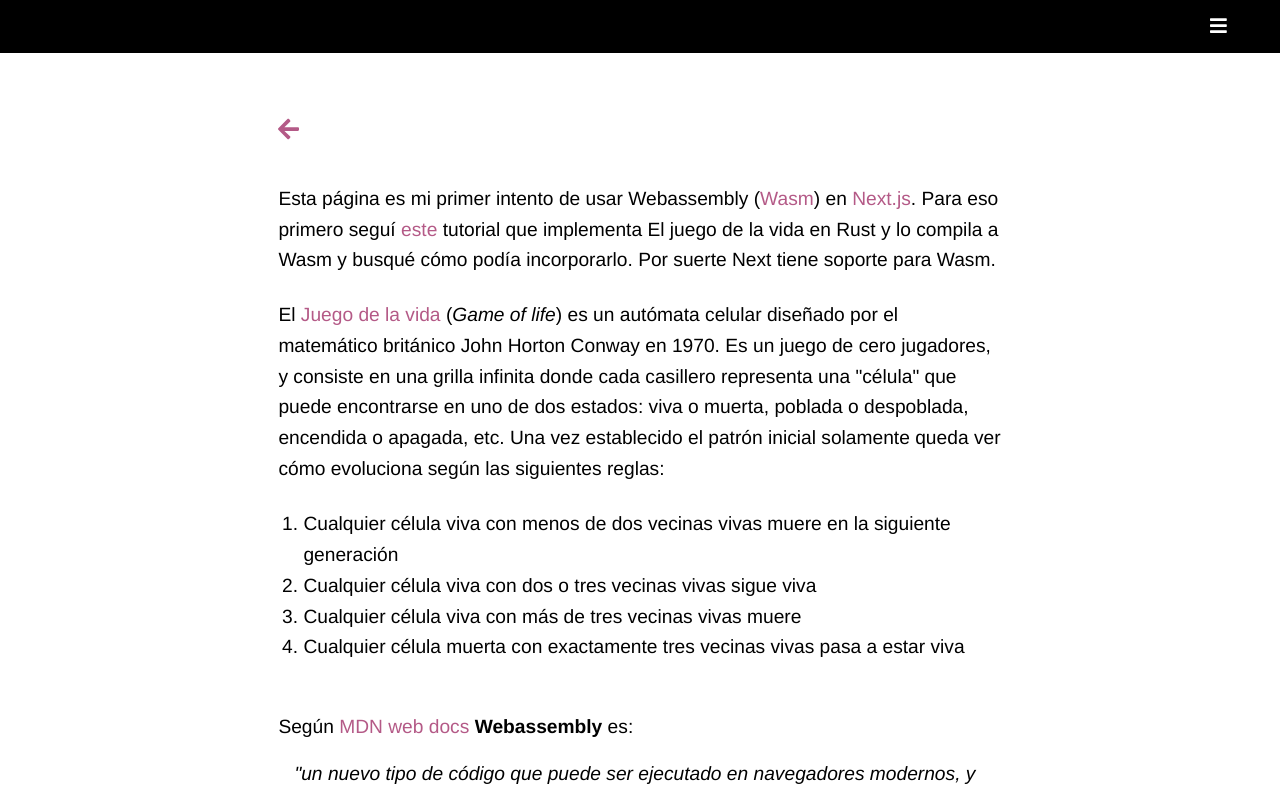
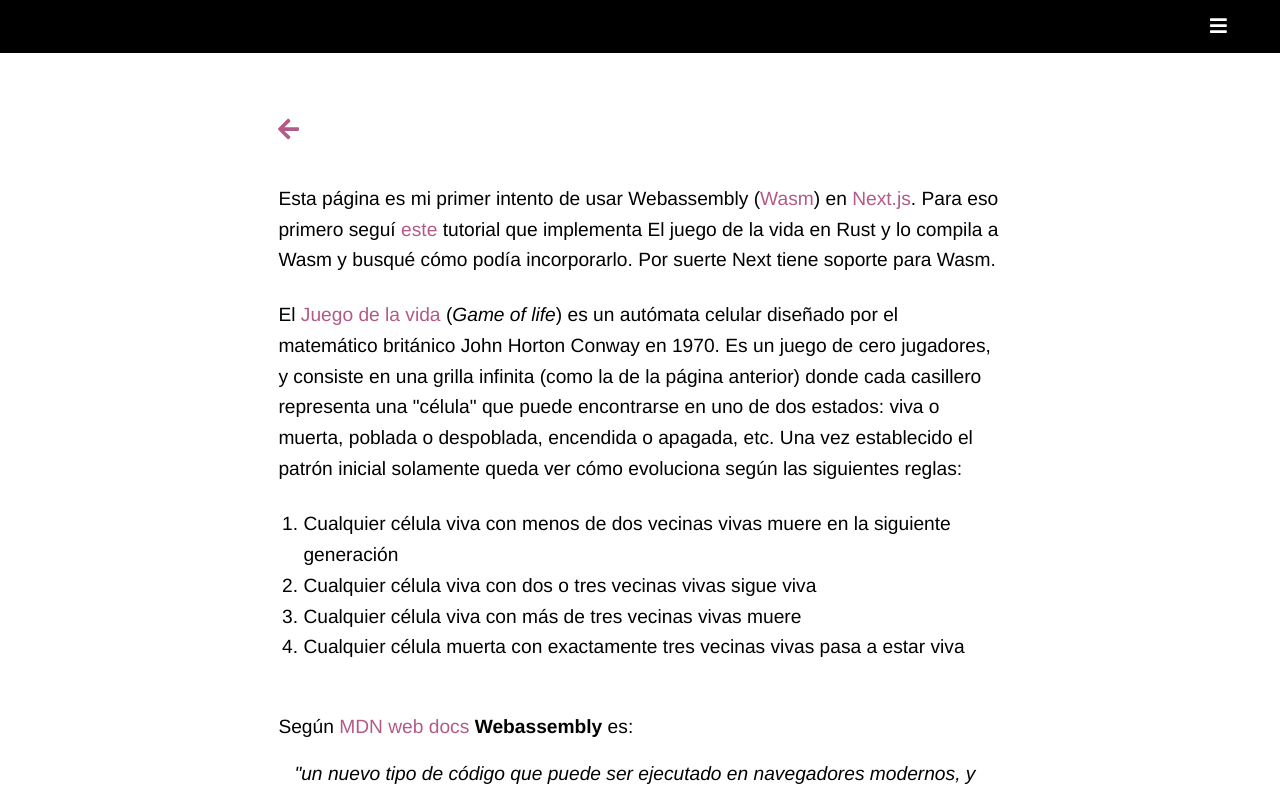
Before and after one commit to ignacio-gc/wasm-gol-next, a Next.js app: page /acerca in a window 1280 px wide. Shown: the top 794 px of the page. Built offline with nearby package versions, Linux system fonts and the light colour scheme.

Commit message:
deps en readme.md y pasos

```diff
--- a/pages/acerca.js
+++ b/pages/acerca.js
@@ -104,7 +104,7 @@ const GameOfLife = dynamic({
           <div className={styles.texto}>
             El <a href="https://es.wikipedia.org/wiki/Juego_de_la_vida" target="_">Juego de la vida</a> (<i>Game
             of life</i>) es un autómata celular diseñado por el matemático británico John Horton Conway en 1970.
-            Es un juego de cero jugadores, y consiste en una grilla infinita donde
+            Es un juego de cero jugadores, y consiste en una grilla infinita (como la de la página anterior) donde
             cada casillero representa una "célula" que puede encontrarse en uno de dos estados: viva o muerta, poblada o despoblada,
             encendida o apagada, etc.
             Una vez establecido el patrón inicial solamente queda ver cómo evoluciona según las siguientes reglas:
@@ -120,11 +120,10 @@ const GameOfLife = dynamic({
           <p><blockquote>"un nuevo tipo de código que puede ser ejecutado en navegadores modernos, y provee nuevas
             funcionalidades y mejoras en rendimiento. No está pensado para ser ser escrito a mano, si no que está diseñado par
           ser un objeto final de compilación para lenguajes de bajo nivel como C, C++, Rust, etc."</blockquote></p>
-
             <p>
               Un ejemplo reciente de las posibilidades que da es la mejora de rendimiento de TensorFlow.js gracias a Wasm:
               <div className={styles.tweet}>
-                <blockquote class="twitter-tweet"><p lang="en" dir="ltr">🔋⚡️ Get supercharged with WebAssembly<br></br><br></br>In the latest update, supercharging the <a href="https://twitter.com/hashtag/TensorFlowJS?src=hash&amp;ref_src=twsrc%5Etfw">#TensorFlowJS</a> WebAssembly backend with SIMD and multi-threading can get up to a 10x performance boost for free. <br></br><br></br>Learn more → <a href="https://t.co/ZKFWaxFAzE">https://t.co/ZKFWaxFAzE</a> <a href="https://t.co/HM3dyliTND">pic.twitter.com/HM3dyliTND</a></p>&mdash; TensorFlow (@TensorFlow) <a href="https://twitter.com/TensorFlow/status/1301211668735811584?ref_src=twsrc%5Etfw">September 2, 2020</a></blockquote>
+                <blockquote className="twitter-tweet"><p lang="en" dir="ltr">🔋⚡️ Get supercharged with WebAssembly<br></br><br></br>In the latest update, supercharging the <a href="https://twitter.com/hashtag/TensorFlowJS?src=hash&amp;ref_src=twsrc%5Etfw">#TensorFlowJS</a> WebAssembly backend with SIMD and multi-threading can get up to a 10x performance boost for free. <br></br><br></br>Learn more → <a href="https://t.co/ZKFWaxFAzE">https://t.co/ZKFWaxFAzE</a> <a href="https://t.co/HM3dyliTND">pic.twitter.com/HM3dyliTND</a></p>&mdash; TensorFlow (@TensorFlow) <a href="https://twitter.com/TensorFlow/status/1301211668735811584?ref_src=twsrc%5Etfw">September 2, 2020</a></blockquote>
               </div>
             </p>
             <a href="https://www.rust-lang.org/">Rust</a> tiene un buen soporte de Webassembly, con herramientas como wasm-bindgen que ayudan en la comunicación
```
Also changed, not shown: 2 other files (tests, documents, lock files or other folders).
